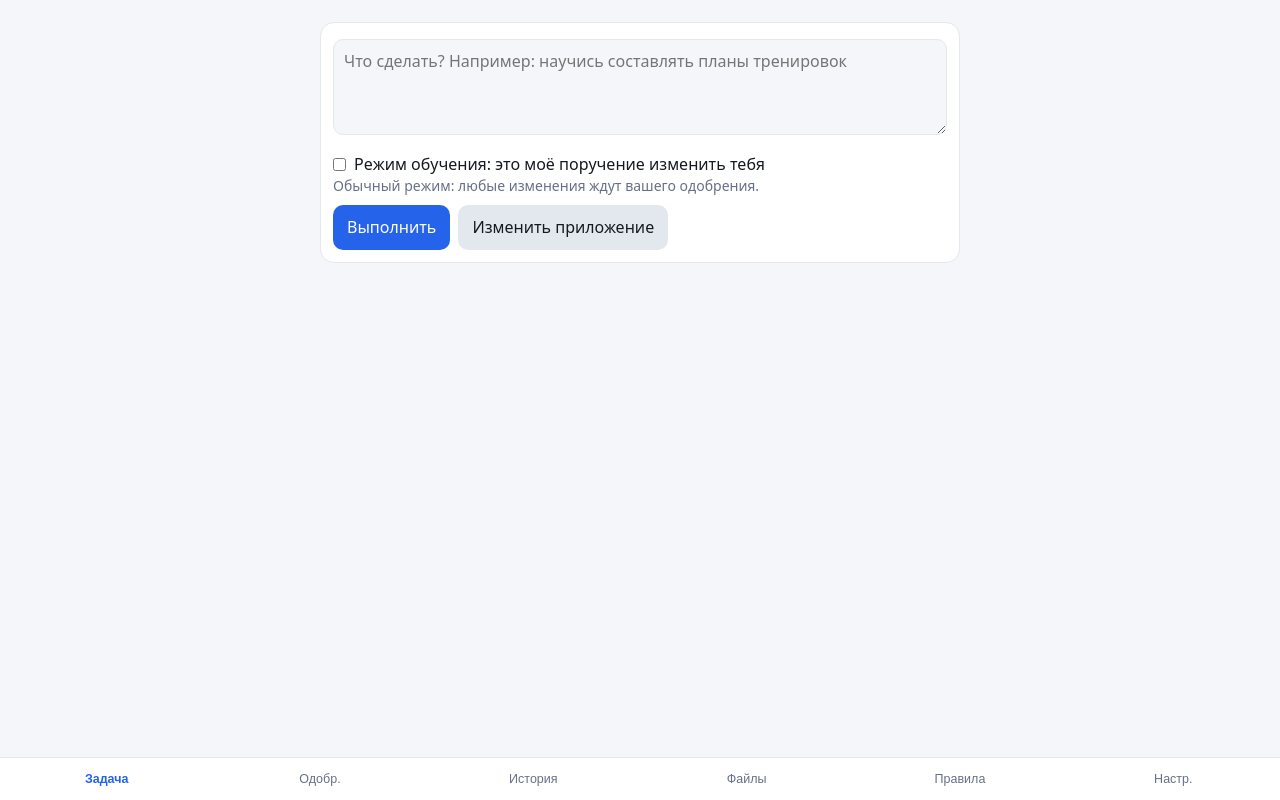
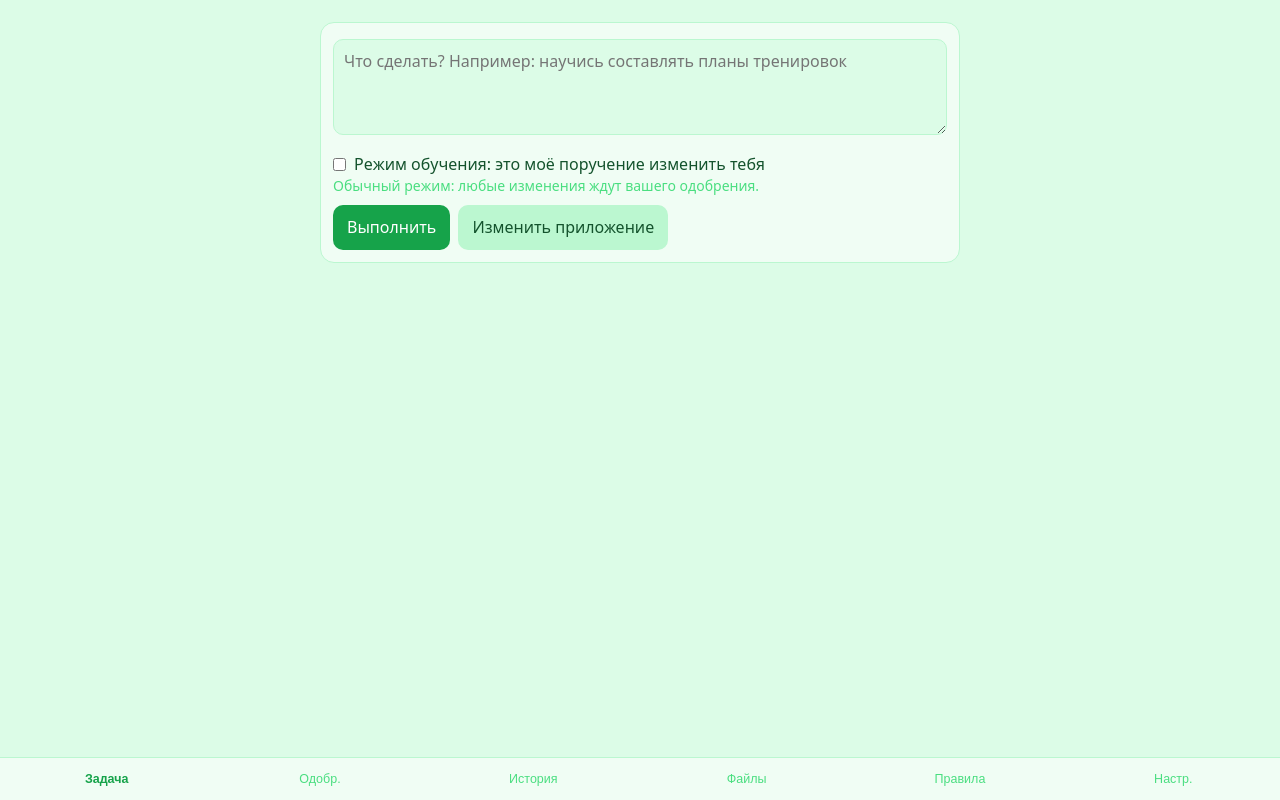
Before and after one commit to zakiell1209/jarvis, a website: page index.html in a window 1280 px wide. Drawn offline with Linux system fonts and the light colour scheme.

Commit message:
agent: Изменение фонового цвета приложения на зелёный

```diff
--- a/index.html
+++ b/index.html
@@ -2,8 +2,8 @@
 <meta name="viewport" content="width=device-width,initial-scale=1,viewport-fit=cover">
 <title>Джарвис</title>
 <style>
-:root{--bg:#f4f6f9;--cd:#fff;--tx:#141922;--mu:#667085;--ac:#2563eb;--ok:#16a34a;--bad:#dc2626;--bd:#e3e7ee;color-scheme:light}
-@media(prefers-color-scheme:dark){:root{--bg:#0e1217;--cd:#171d26;--tx:#e8ecf3;--mu:#98a2b3;--ac:#6b95ff;--bd:#283240;color-scheme:dark}}
+:root{--bg:#dcfce7;--cd:#f0fdf4;--tx:#14532d;--mu:#4ade80;--ac:#16a34a;--ok:#16a34a;--bad:#dc2626;--bd:#bbf7d0;color-scheme:light}
+@media(prefers-color-scheme:dark){:root{--bg:#052e16;--cd:#064e3b;--tx:#dcfce7;--mu:#34d399;--ac:#22c55e;--bd:#065f46;color-scheme:dark}}
 body{margin:0;background:var(--bg);color:var(--tx);font:16px/1.45 system-ui,sans-serif}
 main{max-width:640px;margin:0 auto;padding:calc(12px + env(safe-area-inset-top,0px)) 14px 90px}
 nav{position:fixed;left:0;right:0;bottom:0;display:flex;background:var(--cd);border-top:1px solid var(--bd);padding-bottom:env(safe-area-inset-bottom,0px)}
```
